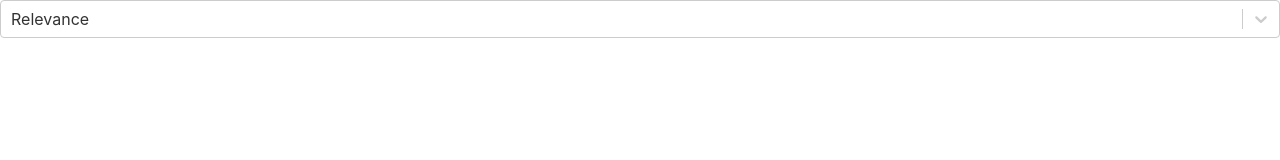
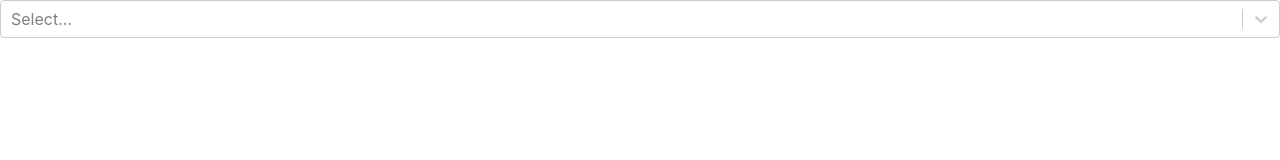
Before and after one commit to nick722/media-search, a React (Create React App) app: page / in a window 1280 px wide. Shown: the top 160 px of the page. Built offline with nearby package versions, Linux system fonts and the light colour scheme.

Commit message:
move options, selectedSortOptions and originalSortOption to redux

```diff
--- a/package.json
+++ b/package.json
@@ -7,8 +7,11 @@
     "enzyme": "^3.9.0",
     "react": "^16.8.5",
     "react-dom": "^16.8.5",
+    "react-redux": "^6.0.1",
     "react-scripts": "2.1.8",
-    "react-select": "^2.4.2"
+    "react-select": "^2.4.2",
+    "redux": "^4.0.1",
+    "redux-thunk": "^2.3.0"
   },
   "scripts": {
     "start": "react-scripts start",
--- a/src/App.js
+++ b/src/App.js
@@ -1,11 +1,73 @@
 import React, { Component } from "react";
+import { createStore } from "redux";
+
+import { connect } from "react-redux";
+import SortDropdown from "./components/SortDropdown/SortDropdown";
 import "./App.css";
-import SortDropdown from "./components/SortDropdown/SortDropdown";
+import { sendAmplitudeData } from "./utilities/amplitude";
+
+const initialState = {
+  options: [
+    { id: "relevance", value: "Relevance", label: "Relevance" },
+    { id: "DateNewest", value: "Newest Date", label: "Newest Date" },
+    { id: "DateOldest", value: "Oldest Date", label: "Oldest Date" }
+  ],
+  selectedSortOption: "relevance",
+  originalSortOption: "relevance"
+};
+
+function reducer(state = initialState, action) {
+  console.log("reducer", state, action);
+
+  switch (action.type) {
+    case "SELECT_OPTION":
+      return {
+        ...state,
+        selectedSortOption: action.selectedSortOption.id
+      };
+  }
+
+  return state;
+}
+
+export const store = createStore(
+  reducer,
+  window.__REDUX_DEVTOOLS_EXTENSION__ && window.__REDUX_DEVTOOLS_EXTENSION__()
+);
 
 class App extends Component {
+  handleChange = e => {
+    sendAmplitudeData("SORT_CHANGE", {
+      value: e.value,
+      originalValue: this.props.originalSortOption.value
+      // originalValue: this.state.originalSortOption.value
+    });
+    const selectedOption = this.props.options.find(
+      option => option.id === e.id
+    );
+    store.dispatch({
+      type: "SELECT_OPTION",
+      selectedSortOption: selectedOption
+    });
+  };
+
   render() {
-    return <SortDropdown />;
+    return (
+      <SortDropdown
+        options={this.props.options}
+        originalSortOption={this.props.originalSortOption}
+        handleChange={this.handleChange}
+      />
+    );
   }
 }
 
-export default App;
+function mapStateToProps(state) {
+  return {
+    options: state.options,
+    selectedSortOption: state.selectedSortOption,
+    originalSortOption: state.originalSortOption
+  };
+}
+
+export default connect(mapStateToProps)(App);
--- a/src/components/SortDropdown/Dropdown/Dropdown.js
+++ b/src/components/SortDropdown/Dropdown/Dropdown.js
@@ -1,4 +1,4 @@
-import React, { Component } from "react";
+import React from "react";
 import Select from "react-select";
 
 const Dropdown = ({ options, selected, input, handleChange }) => (
--- a/src/components/SortDropdown/SortDropdown.js
+++ b/src/components/SortDropdown/SortDropdown.js
@@ -5,42 +5,14 @@ import { sendAmplitudeData } from "../../utilities/amplitude";
 class SortDropdown extends Component {
   constructor(props) {
     super(props);
-
-    this.options = [
-      { id: "relevance", value: "Relevance", label: "Relevance" },
-      { id: "DateNewest", value: "Newest Date", label: "Newest Date" },
-      { id: "DateOldest", value: "Oldest Date", label: "Oldest Date" }
-    ];
-
-    this.state = {
-      defaultSelected: {
-        id: "relevance",
-        value: "Relevance",
-        label: "Relevance"
-      },
-      originalSelected: {
-        id: "relevance",
-        value: "Relevance",
-        label: "Relevance"
-      }
-    };
   }
-
-  handleChange = e => {
-    sendAmplitudeData("SORT_CHANGE", {
-      value: e.value,
-      originalValue: this.state.originalSelected.value
-    });
-    const selectedOption = this.options.find(option => option.id === e.id);
-    this.setState({ ...this.state, originalSelected: selectedOption });
-  };
 
   render() {
     return (
       <Dropdown
-        handleChange={this.handleChange}
-        selected={this.state.defaultSelected}
-        options={this.options}
+        handleChange={this.props.handleChange}
+        selected={this.props.originalSortOption}
+        options={this.props.options}
       />
     );
   }
--- a/src/index.js
+++ b/src/index.js
@@ -1,9 +1,16 @@
 import React from "react";
 import ReactDOM from "react-dom";
+import { Provider } from "react-redux";
 import "./index.css";
 import App from "./App";
 import { initAmplitude } from "./utilities/amplitude";
+import { store } from "./App";
 
 initAmplitude();
 
-ReactDOM.render(<App />, document.getElementById("root"));
+ReactDOM.render(
+  <Provider store={store}>
+    <App />
+  </Provider>,
+  document.getElementById("root")
+);
--- /dev/null
+++ b/src/store/store.js
@@ -0,0 +1,5 @@
+import { createStore } from "redux";
+
+const store = createStore();
+
+export default store;
```
Also changed, not shown: 1 other file (tests, documents, lock files or other folders).
